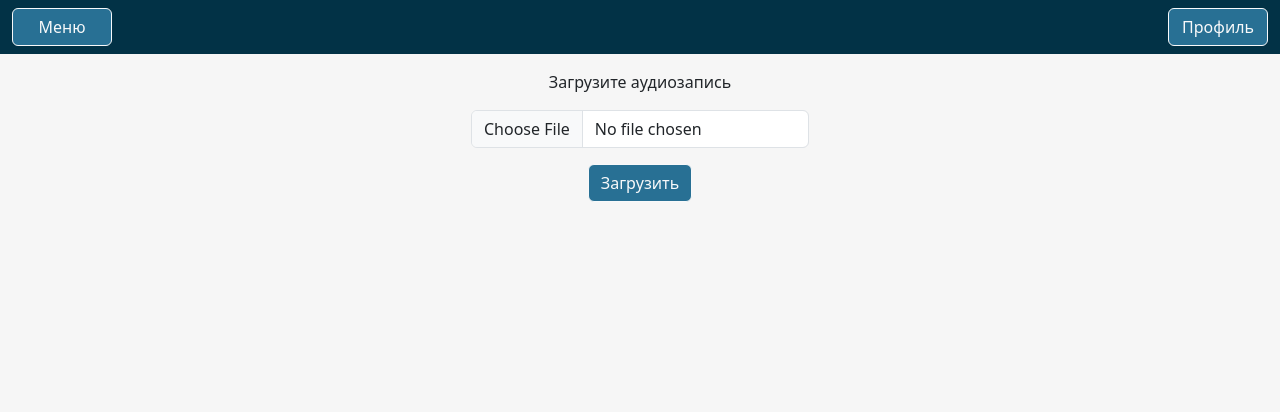
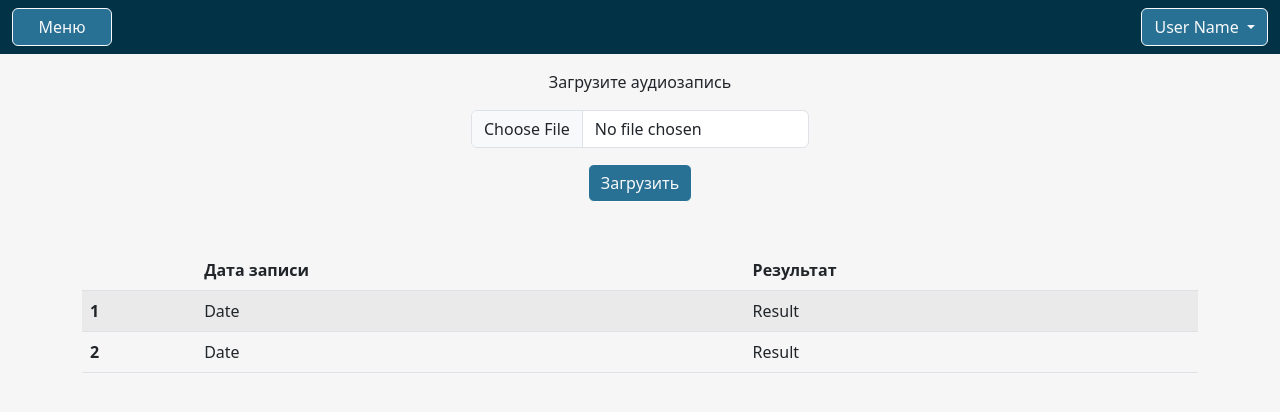
Before and after one commit to Ennik548/Voice_Disorders_NNs, a Django app: page /user_pa/ in a window 1280 px wide. Shown: the top 412 px of the page. Run offline with Django 4.2, Linux system fonts and the light colour scheme; some libraries are stand-ins or nearby versions.

Commit message:
Add user profile

```diff
--- a/VoiceDisorders/urls.py
+++ b/VoiceDisorders/urls.py
@@ -25,6 +25,7 @@ urlpatterns = [
     path('', views.index),
     path('sign_in/', views.sign_in_view),
     path('reg/', views.reg),
-    path('user_pa/', views.user_pa_view)
+    path('user_pa/', views.user_pa_view),
+    path('user_pa/profile', views.profile_view)
 ]
 # + static(settings.STATIC_URL, document_root=settings.STATIC_ROOT)
--- a/VoiceDisorders_App/static/css/user_pa.css
+++ b/VoiceDisorders_App/static/css/user_pa.css
@@ -15,4 +15,9 @@ form {
     display: flex;
     flex-direction: column;
     align-items: center;
-  }
+}
+
+.act {
+    background-color: #023246;
+    color: white;
+}
--- a/VoiceDisorders_App/templates/user_pa/user_layout.html
+++ b/VoiceDisorders_App/templates/user_pa/user_layout.html
@@ -17,10 +17,16 @@
         Меню
       </button>
       <div>
-        <a href="">
-          <button class="btn btn-outline-light btn-sign-in" type="button">Профиль</button>
-        </a>
+          <button class="btn dropdown-toggle btn-outline-light btn-sign-in" type="button" id="dropdownMenuButton1" data-bs-toggle="dropdown" aria-expanded="false">
+          User Name
+          </button>
+          <ul class="dropdown-menu dropdown-menu-end" aria-labelledby="dropdownMenuButton1">
+            <li><a class="dropdown-item" href="/user_pa/profile">Профиль</a></li>
+            <li><hr class="dropdown-divider"></li>
+            <li><a class="dropdown-item btn-out text-danger" href="#">Выйти</a></li>
+          </ul>
       </div>
+    </div>
   </nav>
 
   <div class="offcanvas offcanvas-start" tabindex="-1" id="sidebar" aria-labelledby="sidebarLabel">
@@ -29,12 +35,19 @@
       <button type="button" class="btn-close text-reset" data-bs-dismiss="offcanvas" aria-label="Close"></button>
     </div>
     <div class="offcanvas-body">
-      <!-- здесь размещаем содержимое меню -->
+      <div class="list-group">
+        {% block menu %}
+        <a href="#" class="list-group-item list-group-item-action act" aria-current="true">
+          Запись
+        </a>
+        {% endblock menu %}
+      </div>
     </div>
   </div>
     {% block content %}
 
-    {% endblock  %}
+    {% endblock content %}
     <script src="{% static 'js/bootstrap.bundle.min.js' %}"></script>
+    {% block script %}{% endblock script %}
 </body>
 </html>
--- a/VoiceDisorders_App/templates/user_pa/user_pa.html
+++ b/VoiceDisorders_App/templates/user_pa/user_pa.html
@@ -2,6 +2,12 @@
 {% load static %}
 
 {% block title %}Имя пользователя{% endblock title %}
+
+{% block menu %}
+<a href="#" class="list-group-item list-group-item-action act" aria-current="true">
+  Запись
+</a>
+{% endblock menu %}
 
 {% block content%}
 <div class="container">
@@ -15,6 +21,29 @@
         <button type="submit" class="btn btn-outline-light btn-sign-in">Загрузить</button>
     </form>
     </div>
+    <div>
+      <table class="table table-striped mt-5">
+        <thead>
+          <tr>
+            <th scope="col"></th>
+            <th scope="col">Дата записи</th>
+            <th scope="col">Результат</th>
+          </tr>
+        </thead>
+        <tbody>
+          <tr>
+            <th scope="row">1</th>
+            <td>Date</td>
+            <td>Result</td>
+          </tr>
+          <tr>
+            <th scope="row">2</th>
+            <td>Date</td>
+            <td>Result</td>
+          </tr>
+        </tbody>
+      </table>
+    </div>
 </div>
 
 {% endblock content%}
--- a/VoiceDisorders_App/views.py
+++ b/VoiceDisorders_App/views.py
@@ -82,6 +82,9 @@ def reg(reguest):
 def user_pa_view(reguest):
     return render(reguest, 'user_pa/user_pa.html')
 
+def profile_view(reguest):
+    return render(reguest, 'user_pa/profile.html')
+
 # def handlerDateBaseTest(request):
     # user = CustomUser()
     # user.name = 'George'
```
Also changed, not shown: VoiceDisorders_App/templates/user_pa/profile.html (added, +74 -0 lines).
